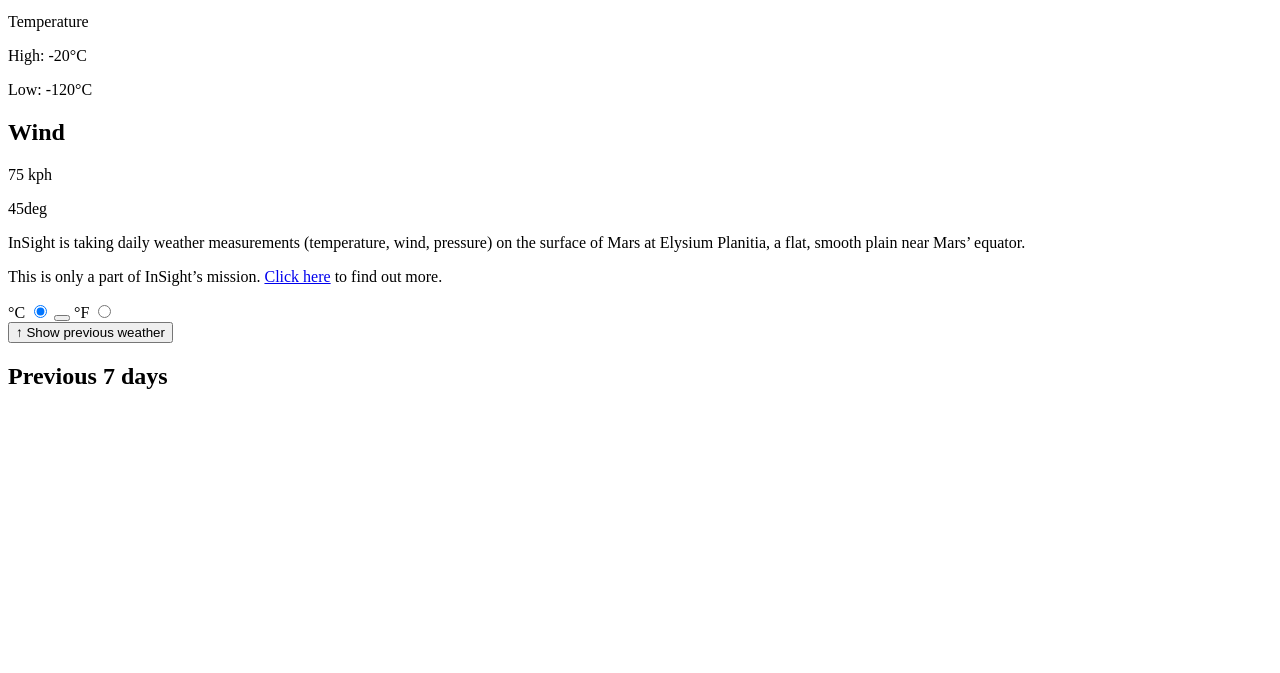
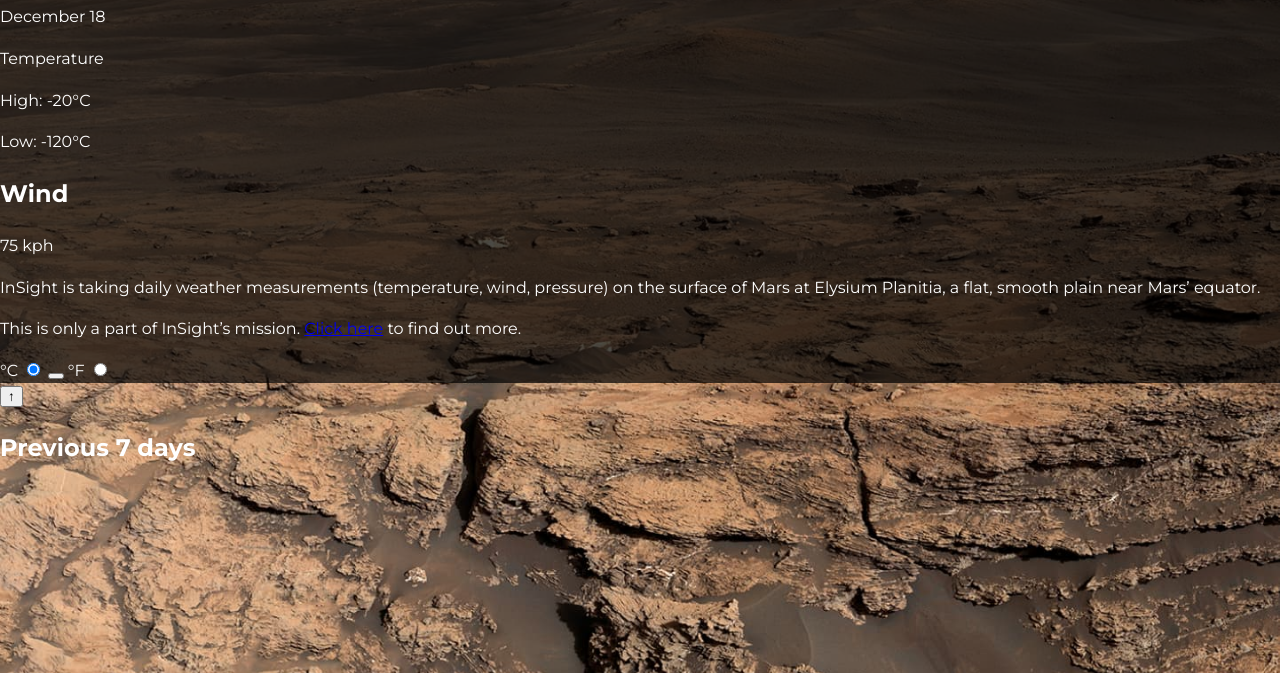
Before and after one commit to SolomanGarcia/mars-weather-app, a website: page index.html in a window 1280 px wide. Shown: the part 148-821 px from the top of the page. Before the commit the page ends 800 px from the top, so only its background shows below. Drawn offline with nearby package versions, Linux system fonts and the light colour scheme.

Commit message:
Install Sass, debug

```diff
--- a/index.html
+++ b/index.html
@@ -14,7 +14,7 @@
     <link rel="stylesheet" href="css/main.css" />
 
     <!-- Scripts -->
-    <script src="scripts/index.js" defer></script>
+    <!-- <script src="scripts/index.js" defer></script> -->
   </head>
   <body>
     <main class="mars-current-weather">
--- /dev/null
+++ b/sass/main.scss
@@ -0,0 +1,45 @@
+*,
+*::before,
+*::after {
+    box-sizing: border-box;
+}
+
+:root {
+    --fw-light: 300;
+    --fw-normal: 400;
+    --fw-semi: 500;
+    --fw-bold: 700;
+    --fs-h1: 1.25rem;
+    --fs-h2: 1.75rem;
+    --fs-body: 1rem;
+    --fs-xl: 4rem;
+    --clr-light: #fff;
+    --clr-gray: #989898;
+    --clr-dark: #444;
+    --clr-accent: #D06D6D;
+    --clr-accent-dark: #613131;
+  }
+
+  .sr-only:not(:focus):not(:active) {
+    clip: rect(0 0 0 0);
+    clip-path: inset(50%);
+    height: 1px;
+    overflow: hidden;
+    position: absolute;
+    white-space: nowrap;
+    width: 1px;
+  }
+
+  body {
+    margin: 0;
+    font-family: 'Montserrat', sans-serif;
+    line-height: 1.6;
+    background-image: url(../img/mars.jpg);
+    background-size: cover;
+    color: var(--clr-light);
+    min-height: 100vh;
+}
+
+.mars-current-weather {
+  background: rgba(0, 0, 0, .7);
+}
```
Also changed, not shown: package.json (added, +24 -0 lines), css/main.css (added), img/mars.jpg (added), 2 other files.
